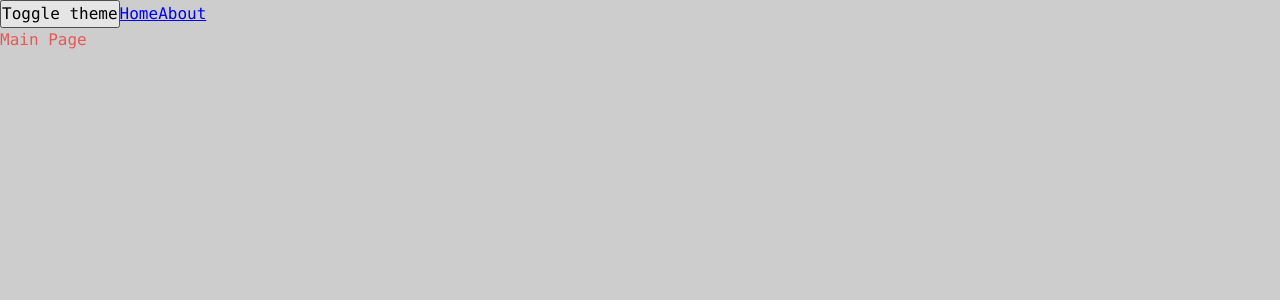
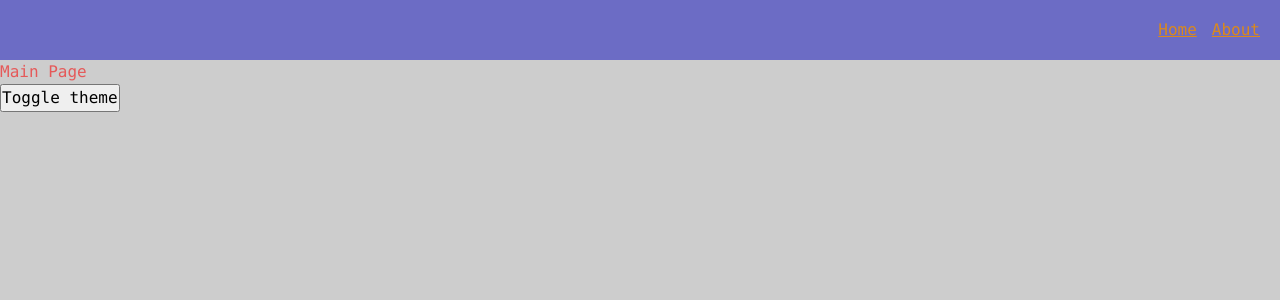
Before and after one commit to Lanarish/BIG_project, a React app: page / in a window 1280 px wide. Shown: the top 300 px of the page. Built offline with nearby package versions, Linux system fonts and the light colour scheme.

Commit message:
Add Navbar, add Link ui component, add themes.

```diff
--- a/src/app/App.tsx
+++ b/src/app/App.tsx
@@ -9,6 +9,7 @@
 import { AboutPage } from "pages/AboutPage";
 import { MainPage } from "pages/MainPage";
 import { AppRouter } from "./providers/router";
+import { Navbar } from "widgets/Navbar";
 
 
 
@@ -17,10 +18,9 @@
 
     return (
         <div className={classNames('app', {}, [theme])}>
+            <Navbar/>
+            <AppRouter/>
             <button onClick={toggleTheme}>Toggle theme</button>
-            <Link to={'/'}>Home</Link>
-            <Link to={'/about'}>About</Link>
-           <AppRouter/>
         </div>
     );
 };
--- a/src/app/styles/themes/dark.scss
+++ b/src/app/styles/themes/dark.scss
@@ -1,6 +1,10 @@
 .app.dark {
     --bg-color: #6c6cc5;
+    --inverted-bg-color: #cdcdcd;
 
     --primary-color: #f0f0f0;
     --secondary-color: #db891c;
+
+    --inverted-primary-color: #e55959;
+    --inverted-secondary-color: #1c65db;
 }
--- a/src/app/styles/themes/normal.scss
+++ b/src/app/styles/themes/normal.scss
@@ -1,6 +1,10 @@
 .app.light {
     --bg-color: #cdcdcd;
+    --inverted-bg-color: #6c6cc5;
 
     --primary-color: #e55959;
     --secondary-color: #1c65db;
+
+    --inverted-primary-color: #f0f0f0;
+    --inverted-secondary-color: #db891c;
 }
--- a/src/app/styles/variables/global.scss
+++ b/src/app/styles/variables/global.scss
@@ -9,4 +9,8 @@
 
     --font-line-m: 24px;
     --font-line-l: 32px;
+
+
+    //Sizes
+    --navbar-height: 60px;
 }
--- a/src/shared/lib/classNames/classNames.ts
+++ b/src/shared/lib/classNames/classNames.ts
@@ -2,9 +2,9 @@
 
 
 
-export function classNames(cls:string, mods: Mods, additional:string[]): string {
+export function classNames(cls:string, mods?: Mods, additional?:string[]): string {
  return [cls,
-        ...additional,
+        ...additional.filter(Boolean),
         ...Object.entries(mods)
         .filter(([className,value])=>Boolean(value))
         .map(([className]) => className)]
--- /dev/null
+++ b/src/shared/ui/AppLink/AppLink.module.scss
@@ -0,0 +1,11 @@
+.AppLink{
+    color: var(--primary-color);
+}
+
+.primary{
+    color: var(--primary-color);
+}
+
+.secondary{
+    color: var(--inverted-secondary-color);
+}
--- /dev/null
+++ b/src/shared/ui/AppLink/AppLink.tsx
@@ -0,0 +1,36 @@
+import React, { FC } from 'react';
+import { classNames } from 'shared/lib/classNames/classNames';
+import cls from './AppLink.module.scss';
+import { Link, LinkProps } from 'react-router-dom';
+
+
+export enum AppLinkTheme {
+    PRIMARY='primary',
+    SECONDARY='secondary',
+}
+
+
+interface AppLinkProps extends LinkProps {
+className?:string,
+theme?: AppLinkTheme,
+
+};
+
+
+export const AppLink:FC<AppLinkProps> = (props) => {
+    const {
+        to,
+        className,
+        children,
+        theme = AppLinkTheme.PRIMARY,
+        ...otherProps
+    } = props;
+return (
+<Link
+    to={to}
+    className={classNames(cls.navbar, {}, [className,cls[theme]] )}
+    {...otherProps}
+    >
+    {children}
+    </Link>
+  )};
--- /dev/null
+++ b/src/widgets/Navbar/index.ts
@@ -0,0 +1,3 @@
+import { Navbar } from "./ui/Navbar";
+
+export { Navbar };
--- /dev/null
+++ b/src/widgets/Navbar/ui/Navbar.module.scss
@@ -0,0 +1,17 @@
+.Navbar {
+    width: 100%;
+    height: var(--navbar-height);
+    background: var(--inverted-bg-color);
+    display: flex;
+    align-items: center;
+    padding:20px;
+}
+
+.links{
+
+margin-left: auto;
+}
+
+.mainLink{
+    margin-right: 15px;
+}
--- /dev/null
+++ b/src/widgets/Navbar/ui/Navbar.tsx
@@ -0,0 +1,27 @@
+import React from 'react'
+import { classNames } from 'shared/lib/classNames/classNames'
+import cls from './Navbar.module.scss'
+import { Link } from 'react-router-dom'
+import { AppLink, AppLinkTheme } from 'shared/ui/AppLink/AppLink'
+
+interface NavbarProps {
+    className?:string,
+
+}
+
+
+export const Navbar = ({className}:NavbarProps) => {
+  return (
+    <div className={classNames(cls.Navbar,{},[className])}>
+        <div className={cls.links}>
+
+        <AppLink theme={AppLinkTheme.SECONDARY} to={'/'} className={cls.mainLink}>
+            Home
+        </AppLink>
+        <AppLink theme={AppLinkTheme.SECONDARY} to={'/about'}>
+            About
+        </AppLink>
+        </div>
+    </div>
+  )
+}
```
